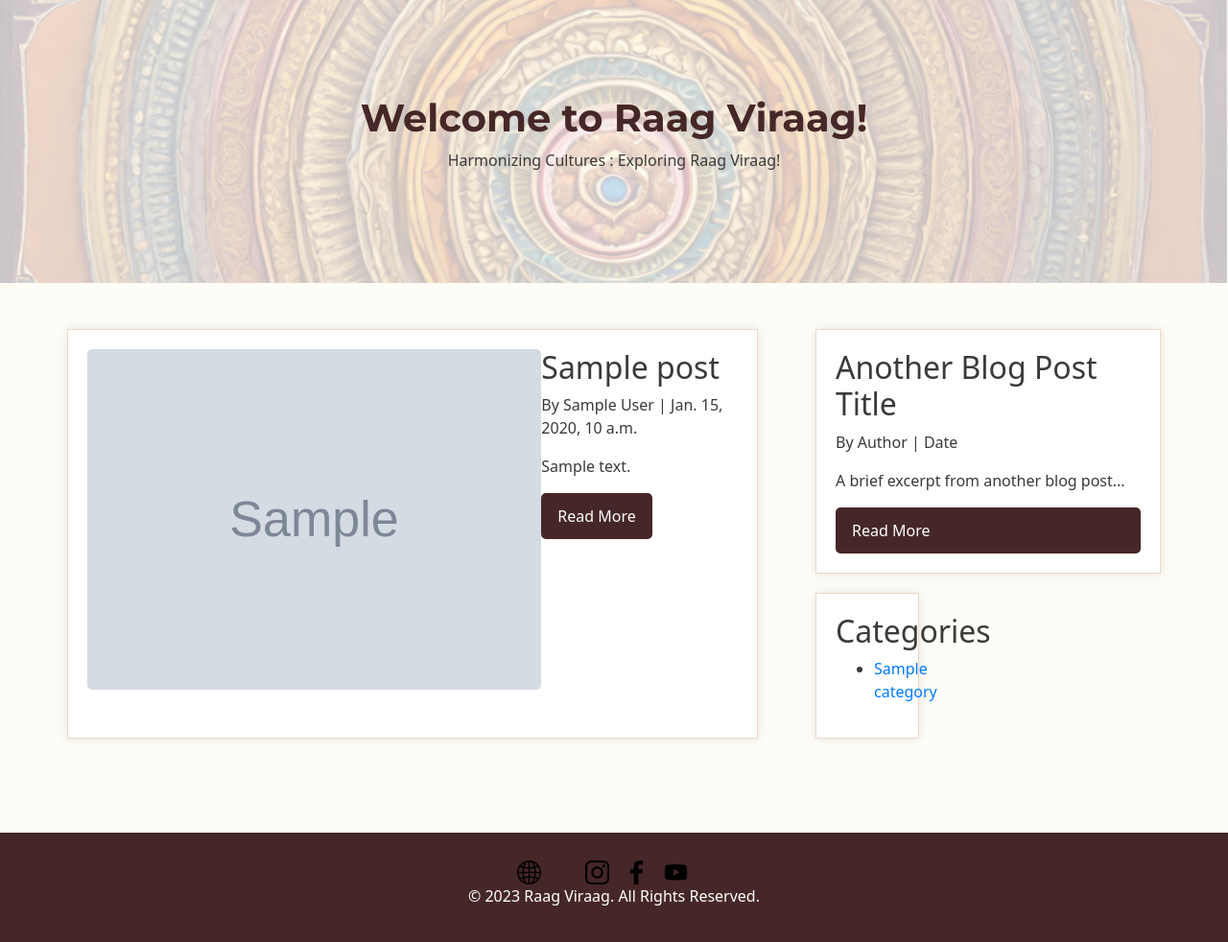
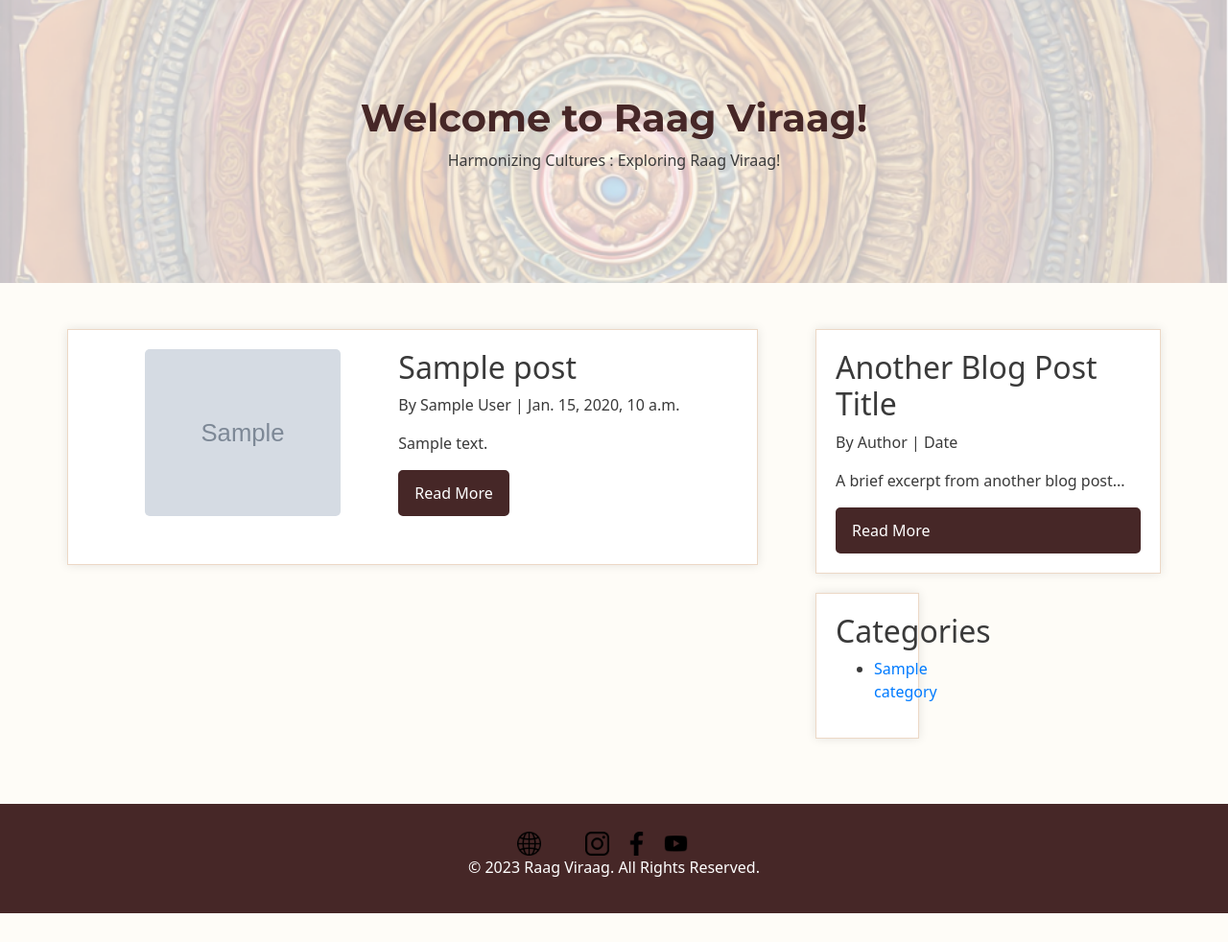
Before and after one commit to Devanshvora03/RaagViraag, a Django app: template templates/index.html in a window 1280 px wide. Shown: the part 96-1078 px from the top of the page at 96% size. After the commit the page ends 1048 px from the top, so only its background shows below. Run offline with Django 4.2, Linux system fonts and the light colour scheme; the template is opened without the code that fills it: most values are stand-ins (such as "Sample title", 1, 10 or a date in 2020); grey boxes marked "Sample" are stand-in pictures.

Commit message:
update 2

```diff
--- a/static/css/style.css
+++ b/static/css/style.css
@@ -351,3 +351,7 @@
 .blog_block_2{
   width: 25%;
 }
+
+.home_img{
+  width: 30%;
+}
--- a/templates/index.html
+++ b/templates/index.html
@@ -22,7 +22,7 @@
             <!--block 1  -->
             {% for post in latestpost_list %}
             <div class="blog-post-card home_content">
-                <img src="{{post.img.url}}" alt="{{post.image_alt}}" class="blog_img">
+                <img src="{{post.img.url}}" alt="{{post.image_alt}}" class="home_img">
               <div>
                 <h2>{{post.title}}</h2>
                 <p class="post-meta">By {{post.author.first_name}} {{post.author.last_name}} | {{post.post_date}} </p>
```
Also changed, not shown: db.sqlite3.
